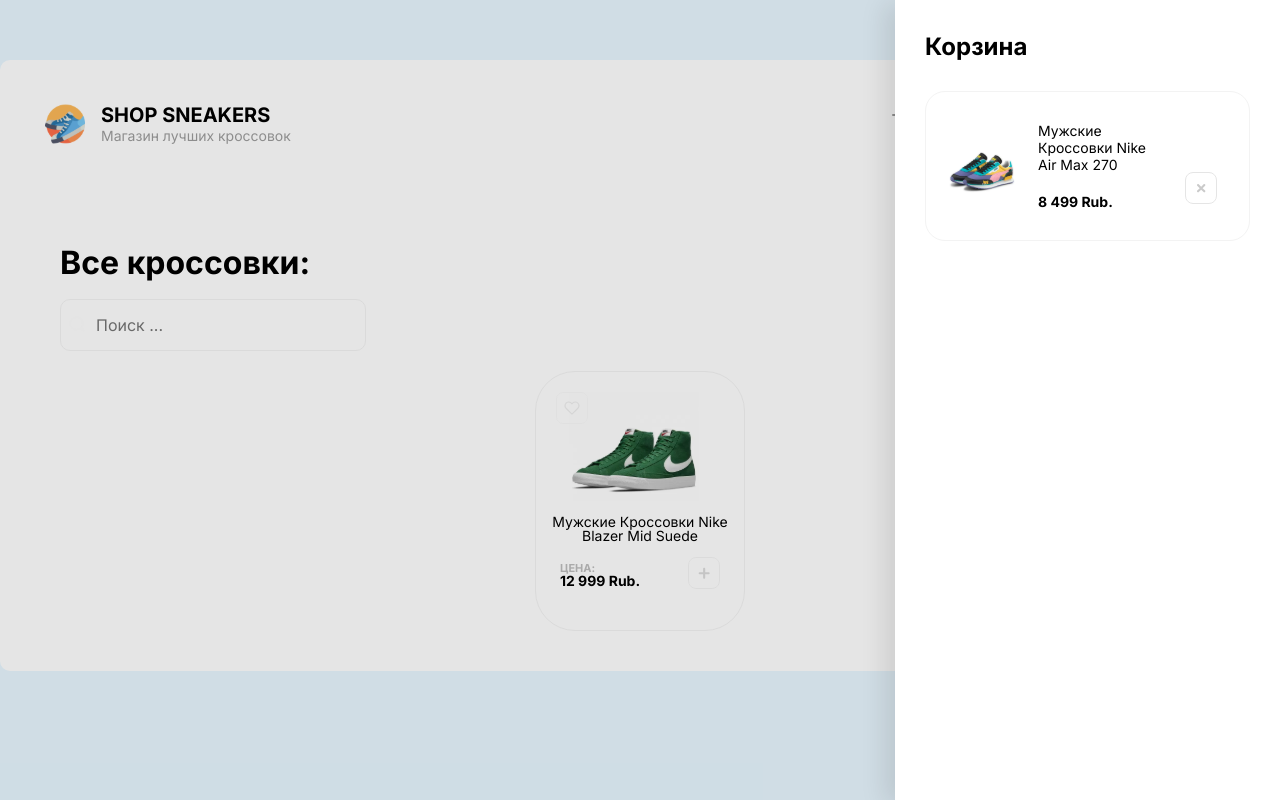
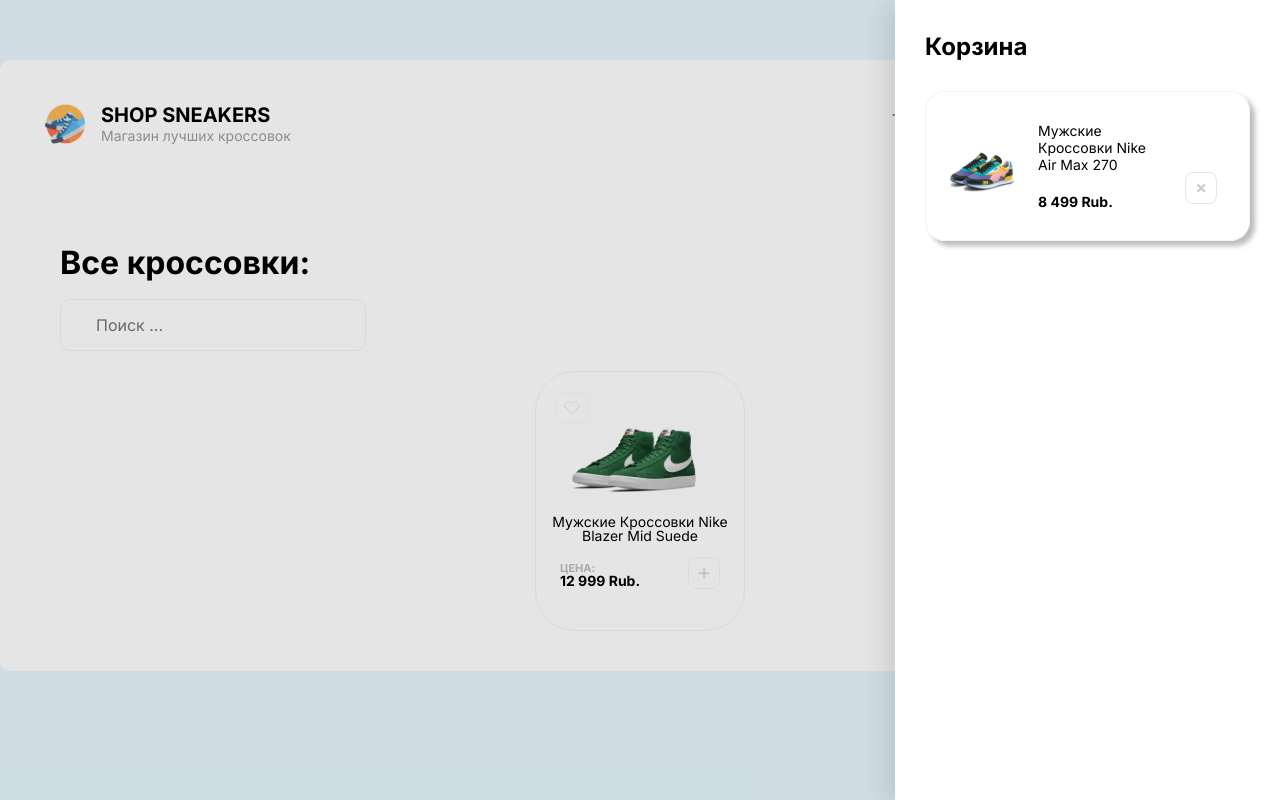
Before and after one commit to AntonKrivelo/ReactSneakers, a React (Create React App) app in the folder sneakers-app/: page / in a window 1280 px wide. In both pictures the pointer is over the element 1087 px from the left and 166 px from the top of the page. Built offline with nearby package versions, Linux system fonts and the light colour scheme.

Commit message:
edit styles component cartItem

```diff
--- a/sneakers-app/src/Components/CartItem/CartItem.scss
+++ b/sneakers-app/src/Components/CartItem/CartItem.scss
@@ -8,6 +8,11 @@
     border: 1px solid #F3F3F3;
     padding: 30px 64px 30px 21px;
     width: 325px;
+    cursor: pointer;
+    &:hover {
+        transition: 0.4s all;
+        box-shadow: 5px 5px 5px rgb(189, 189, 189);
+    }
     &-img {
         min-width: 70px;
         min-height: 70px;
```
